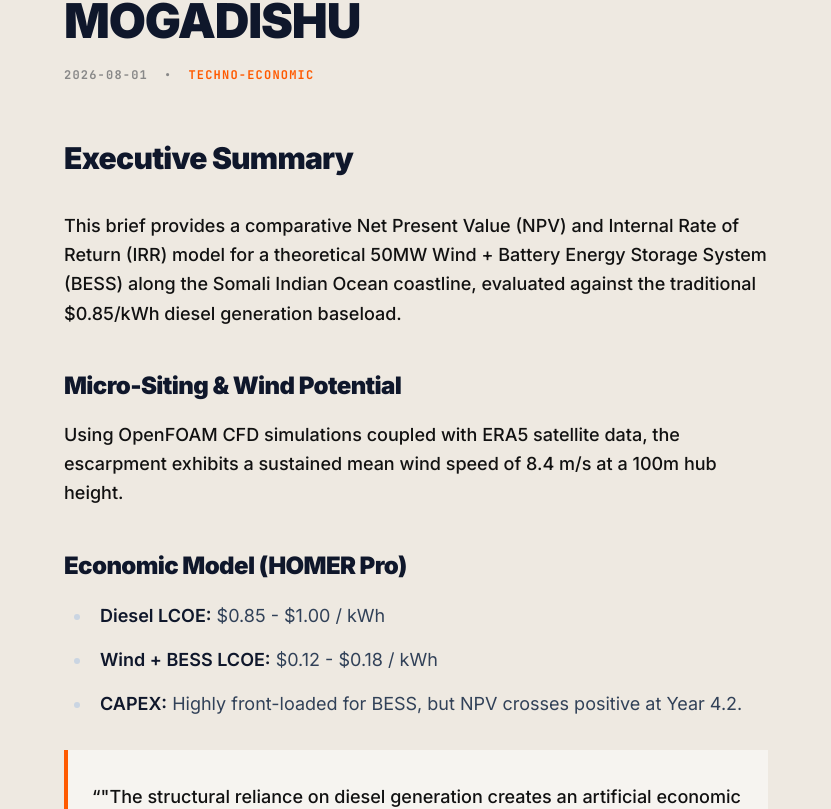
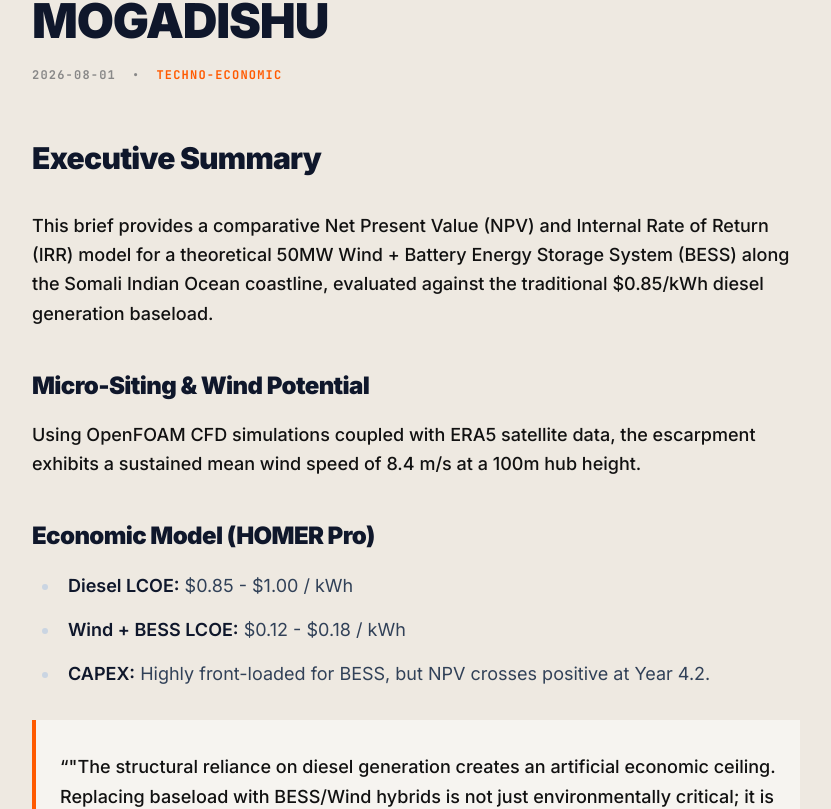
Before and after one commit to engnrhussein/somali-energy-desk, a Next.js app: page /briefs/lcoe-bess-vs-diesel in a window 1280 px wide. Shown: the part 395-1204 px from the top of the page, without its empty margins (224-1055 px from the left). Built offline with nearby package versions, Linux system fonts and the light colour scheme.

Commit message:
Revert "style: increase text wingspan to max-w-6xl"
This reverts commit bac16d02c755d941518a6502963e604e889234d7.

```diff
--- a/src/app/briefs/[slug]/page.tsx
+++ b/src/app/briefs/[slug]/page.tsx
@@ -53,7 +53,7 @@ export default async function BriefPage(
   }
 
   return (
-    <div className="w-full max-w-6xl mx-auto px-8 mt-8">
+    <>
       <header className="mb-12">
         <h1 className="text-4xl md:text-5xl font-black tracking-tighter leading-tight mb-4 uppercase">{data.title}</h1>
         <div className="flex items-center gap-4 text-xs font-mono font-bold tracking-widest text-slate-dim uppercase">
@@ -63,9 +63,7 @@ export default async function BriefPage(
         </div>
       </header>
 
-      <div className="w-full">
-        <MDXRemote source={content} />
-      </div>
-    </div>
+      <MDXRemote source={content} />
+    </>
   );
 }
```
